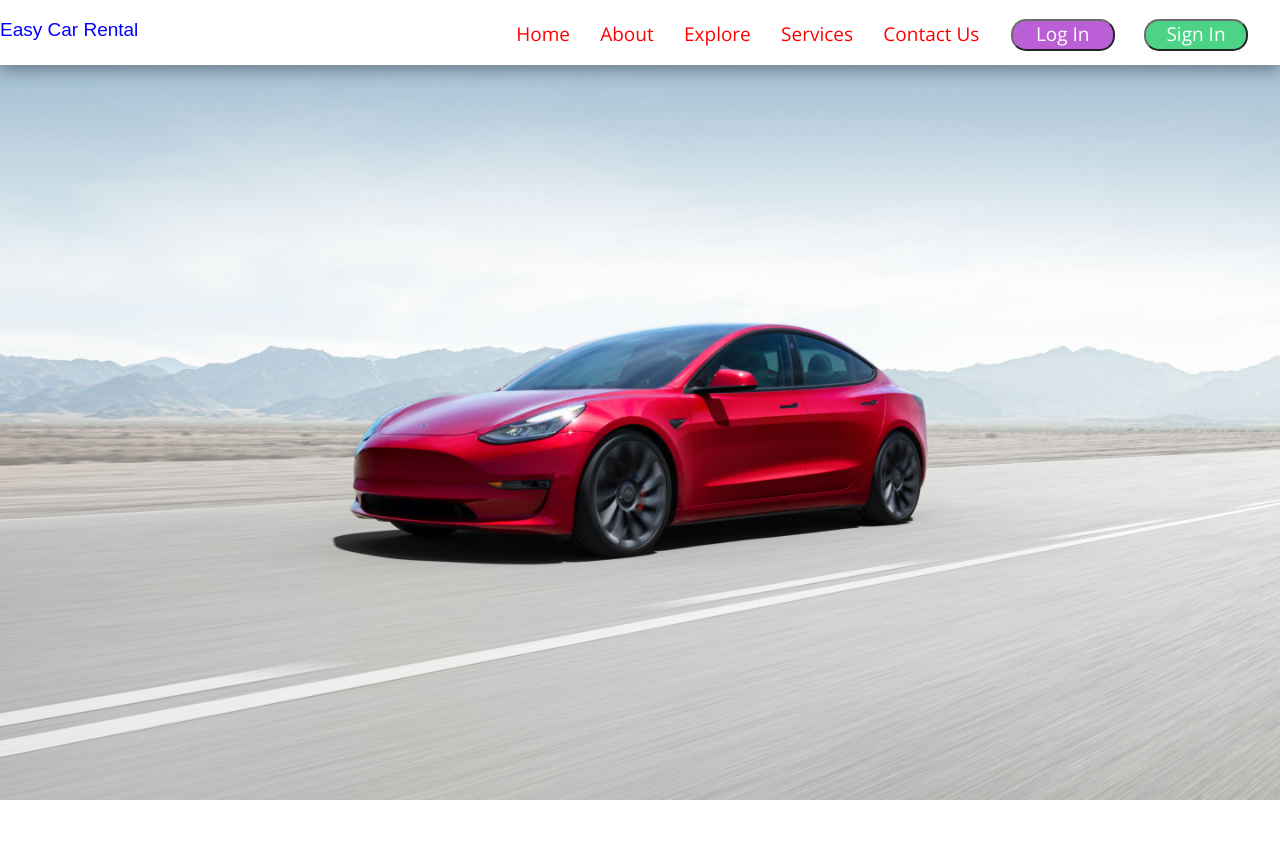
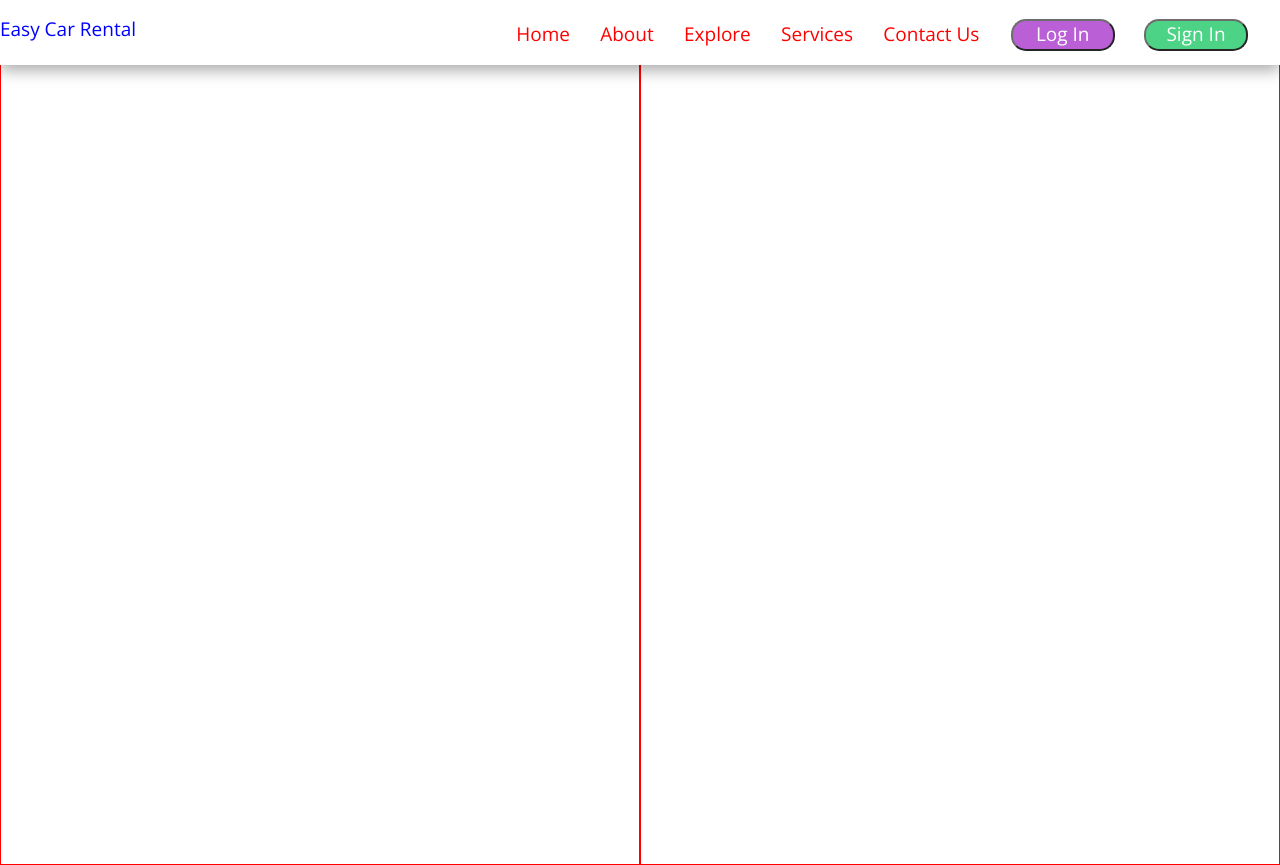
Before and after one commit to oshadaera68/Car_Rental_API_v0.1_Frontend, a plain HTML site: page home.html in a window 1280 px wide. Before the commit the page ends 800 px from the top, so only its background shows below. Drawn offline with nearby package versions, Linux system fonts and the light colour scheme.

Commit message:
updated content

```diff
--- a/assets/css/home.css
+++ b/assets/css/home.css
@@ -1,13 +1,14 @@
-#bg-image{
+#bg-image {
     width: 100vw;
     height: 100vh;
     background-size: cover;
     background-position: center;
     background-repeat: no-repeat;
-    background-image: url("../images/model-3.jpg");
+    background-image: url(../images/model-3.jpg);
     display: flex;
     justify-content: space-between;
     align-items: center;
+    opacity: 23;
 }
 
 header {
@@ -61,10 +62,10 @@ nav > ul > li > a:hover {
 
 body > header > p {
     font-family: 'Open Sans', sans-serif;
-    color: white;
+    color: blue;
 }
 
-#btn1{
+#btn1 {
     background-color: #ae44d0;
     font-family: 'Open Sans', sans-serif;
     opacity: 0.85;
@@ -76,14 +77,14 @@ body > header > p {
     border-radius: 15px;
 }
 
-a{
+a {
     text-decoration: none;
     color: white;
 }
 
-#btn2{
+#btn2 {
     background-color: #2ecc71;
-    font-family: 'Open Sans', sans-serif ;
+    font-family: 'Open Sans', sans-serif;
     opacity: 0.85;
     cursor: pointer;
     position: relative;
@@ -92,3 +93,39 @@ a{
     height: 4vh;
     border-radius: 15px;
 }
+
+/*#btn2:hover{
+    box-shadow: ;
+}*/
+
+#main {
+    width: 100%;
+    height: 100vh;
+    display: flex;
+    flex-direction: row;
+    justify-content: center;
+    align-items: center;
+}
+
+#main>section{
+    margin-top: 10%;
+    height: 100vh;
+    width: 100vw;
+    border: 1px solid red;
+}
+
+#section_one{
+    width: 20%;
+    display: flex;
+    justify-content: center;
+    align-items: center;
+    flex-direction: column;
+}
+
+#section_two{
+    width: 80%;
+    display: flex;
+    justify-content: center;
+    align-items: center;
+    flex-direction: column;
+}
--- a/home.html
+++ b/home.html
@@ -10,7 +10,6 @@
     <link href="https://fonts.googleapis.com/css2?family=Open+Sans&display=swap" rel="stylesheet">
 </head>
 <body>
-<main>
 <header>
     <p>Easy Car Rental</p>
     <nav class="nav-toggle">
@@ -25,8 +24,12 @@
         </ul>
     </nav>
 </header>
-    <section id="bg-image">
-
+<main id="main">
+    <section id="section_one">
+        <div></div>
+    </section>
+    <section id="section_two">
+        <div></div>
     </section>
 </main>
 
```
Lines whose indentation alone changed are shown as unchanged.
